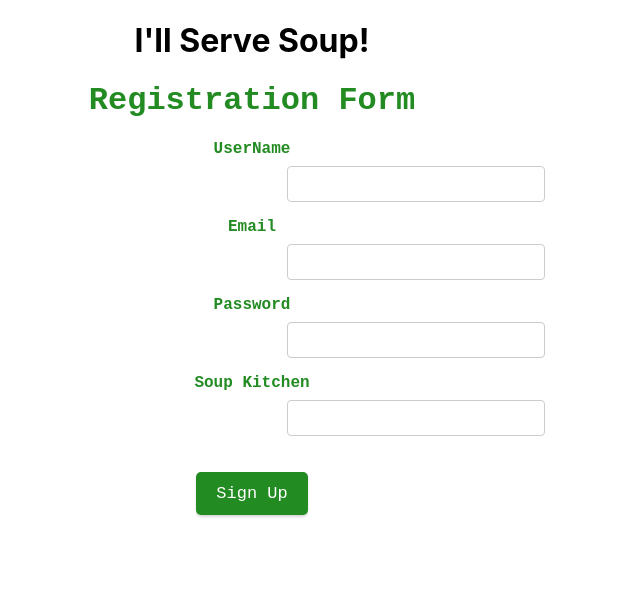
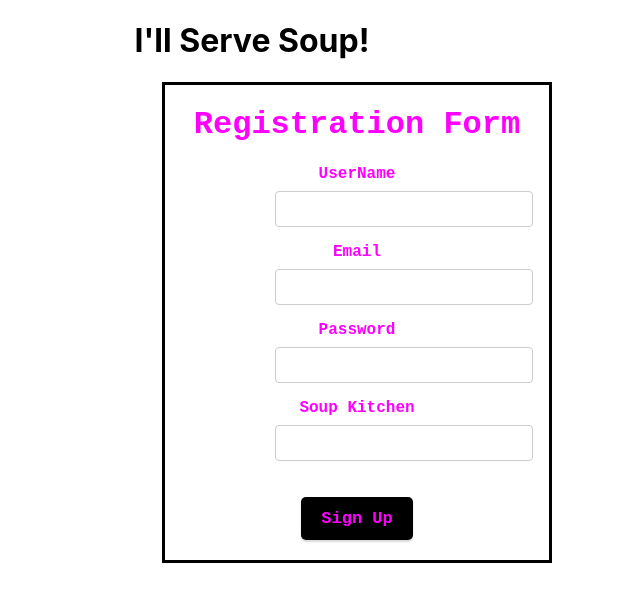
Before and after one commit to yorkcook/FE, a React (Create React App) app in the folder soup/: page /registration in a window 1280 px wide. Shown: the top 602 px of the page, without its empty margins (388-1028 px from the left). Built offline with nearby package versions, Linux system fonts and the light colour scheme.

Commit message:
WIP: Morning Commit

```diff
--- a/soup/src/App.css
+++ b/soup/src/App.css
@@ -38,12 +38,12 @@ button {
   padding: 12px 20px;
   border-style: none;
   border-radius: 5px;
-  background-color: forestgreen;
+  background-color: black;
   box-shadow: 0px 2px 2px rgba(0, 0, 0, 0.15);
   font-family: "Courier New", Courier, monospace;
   font-size: 17px;
-  font-weight: 500;
-  color: #fff;
+  font-weight: bold;
+  color: magenta;
   cursor: pointer;
   outline: none;
   -webkit-appearance: none;
@@ -58,18 +58,24 @@ input {
   border: 1px solid #ccc;
   display: flex;
   justify-content: center;
-  margin-left: 675px;
+  margin-left: 110px;
 }
 
 label {
   font-weight: bold;
   display: block;
   margin-bottom: 0.5rem;
-  color: forestgreen;
+  color: magenta;
   font-family: "Courier New", Courier, monospace;
 }
 
 .registration-title {
   font-family: "Courier New", Courier, monospace;
-  color: forestgreen;
+  color: magenta;
 }
+
+.box {
+  border: 3px solid black;
+  width: 30%;
+  margin-left: 550px;
+}
--- a/soup/src/components-york/Registration.js
+++ b/soup/src/components-york/Registration.js
@@ -9,7 +9,6 @@ import "../App.css";
 
 const Registration = ({ touched, errors }) => {
   return (
-    <div>
     <div className="box">
       <h1 className="registration-title">Registration Form</h1>
       <Form>
@@ -27,7 +26,6 @@ const Registration = ({ touched, errors }) => {
         <p>{touched.kit_id && errors.kit_id}</p>
         <button type="submit">Sign Up</button>
       </Form>
-      </div>
     </div>
   );
 };
--- a/soup/src/index.js
+++ b/soup/src/index.js
@@ -3,4 +3,17 @@ import ReactDOM from "react-dom";
 import "./index.css";
 import App from "./App";
 
-ReactDOM.render(<App />, document.getElementById("root"));
+import { Provider } from "react-redux";
+import { createStore, applyMiddleware } from "redux";
+import thunk from "redux-thunk";
+
+import { reducer } from "./store/reducers/index";
+
+const store = createStore(reducer, applyMiddleware(thunk));
+
+ReactDOM.render(
+  <Provider store={store}>
+    <App />
+  </Provider>,
+  document.getElementById("root")
+);
--- /dev/null
+++ b/soup/src/store/reducers/index.js
@@ -0,0 +1,12 @@
+export const initialState = {
+  error: "",
+  isFetching: false,
+  data: []
+};
+
+export const reducer = (state = initialState, actions) => {
+  switch (actions.type) {
+    default:
+      return state;
+  }
+};
```
Also changed, not shown: soup/src/store/actions/index.js (added). Lines whose indentation alone changed are shown as unchanged.
